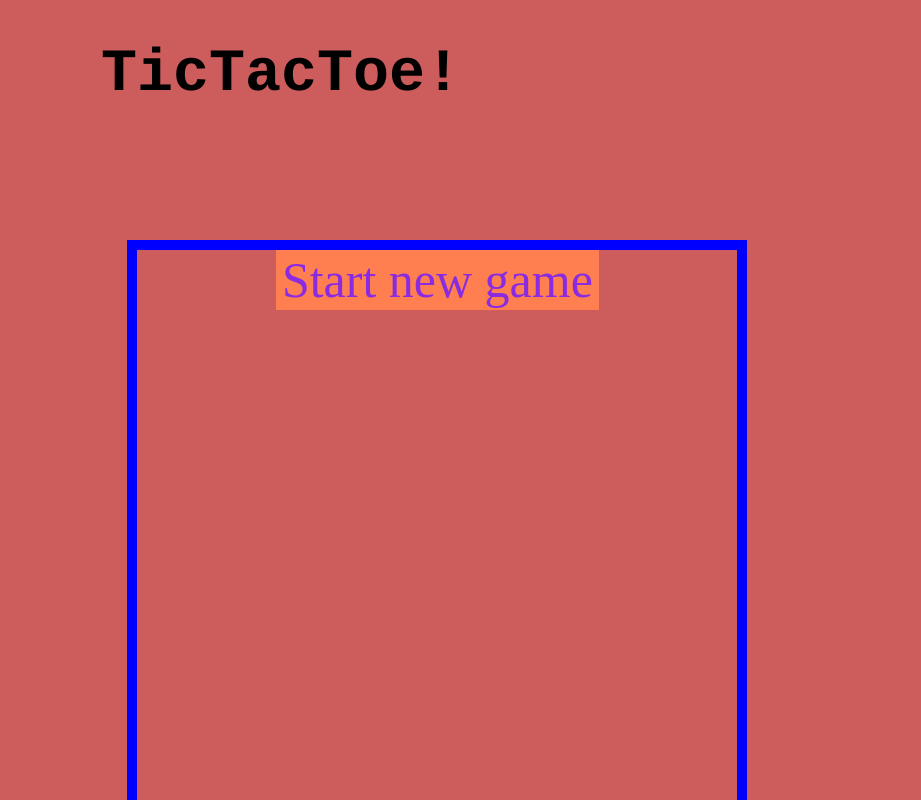
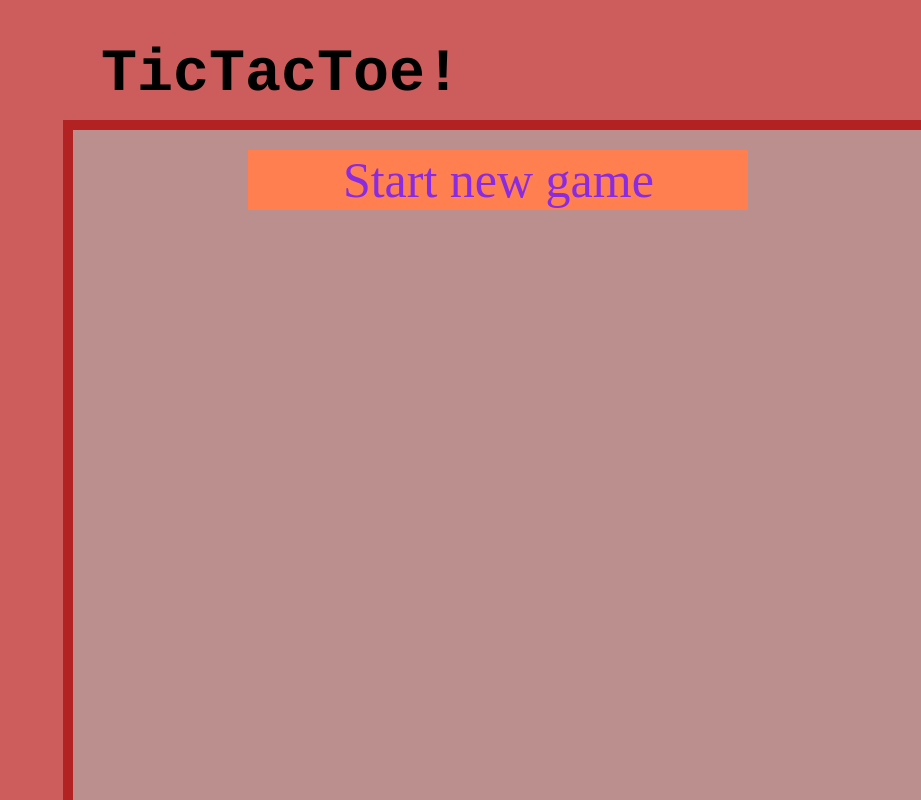
Before and after one commit to ThomasZoeter/Angular-TicTacToe, an Angular app: page /start-game in a window 1280 px wide. Shown: the whole page, without its empty margins (359-1280 px from the left). Built offline with nearby package versions, Linux system fonts and the light colour scheme.

Commit message:
Add invisible buttons on end screen and some more styling changes

```diff
--- a/src/app/game-ended-view/game-ended-view.css
+++ b/src/app/game-ended-view/game-ended-view.css
@@ -2,8 +2,8 @@
 .playfield {
   display: grid;
   grid-gap: 10px;
-  grid-template-columns: repeat(3, 150px);
-  grid-template-rows: repeat(3, 150px);
+  grid-template-columns: repeat(3, 250px);
+  grid-template-rows: repeat(3, 250px);
   place-self: center;
 }
 
@@ -12,6 +12,17 @@
   text-align: center;
   font-size: 100px;
   background-color: green;
+  visibility: visible;
+}
+
+button {
+  visibility: hidden;
+}
+
+.start-new-game {
+  visibility: visible;
+  font-size: 50px;
+  margin-top: 30px;
 }
 
 .fieldLost {
@@ -19,22 +30,20 @@
   text-align: center;
   font-size: 100px;
   background-color: red;
+  visibility: visible;
 }
 
 .center {
-  height: 700px;
-  width: 600px;
-  background: yellow;
-  border-color: blue;
+  height: 1000px;
+  width: 850px;
+  background: rosybrown;
+  border-color: firebrick;
   border-style: solid;
   border-width: 10px;
   text-align: center;
-
   position: fixed;
-  top: 30%;
-  left: 45%;
-  margin-top: -100px;
-  margin-left: -200px;
+  top: 15%;
+  left: 33%;
 }
 
 .enter-animation {
--- a/src/app/game-ended-view/game-ended-view.ts
+++ b/src/app/game-ended-view/game-ended-view.ts
@@ -13,10 +13,6 @@ import {ResultService} from '../services/result-game.service';
   template: `
       <div class="center" animate.enter="enter-animation">
           <h1>Game ended. {{ resultMessageString }}</h1>
-          <div> @if (winningRowString !== '') {
-              <h1> WinningRow: {{ winningRowString }}</h1>
-          }
-          </div>
           <div class="playfield">
               @for (value of valueFields;let idx = $index;track idx) {
                   <button [disabled]=true
@@ -25,8 +21,9 @@ import {ResultService} from '../services/result-game.service';
                   </button>
               }
           </div>
-          <button routerLink="/start-game">Start new game!</button>
+          <button class="start-new-game" routerLink="/start-game">Start new game!</button>
       </div>
+
   `
 })
 export class GameEnded implements OnInit {
--- a/src/app/game-view/game-view.css
+++ b/src/app/game-view/game-view.css
@@ -2,8 +2,8 @@
 .playfield {
   display: grid;
   grid-gap: 10px;
-  grid-template-columns: repeat(3, 150px);
-  grid-template-rows: repeat(3, 150px);
+  grid-template-columns: repeat(3, 250px);
+  grid-template-rows: repeat(3, 250px);
   place-self: center;
 }
 
@@ -26,19 +26,16 @@
 }
 
 .center {
-  height: 700px;
-  width: 600px;
-  background: yellow;
-  border-color: blue;
+  height: 1000px;
+  width: 850px;
+  background: rosybrown;
+  border-color: firebrick;
   border-style: solid;
   border-width: 10px;
   text-align: center;
-
   position: fixed;
-  top: 30%;
-  left: 45%;
-  margin-top: -100px;
-  margin-left: -200px;
+  top: 15%;
+  left: 33%;
 }
 
 .enter-animation {
--- a/src/app/start-game-view/start-game-view.css
+++ b/src/app/start-game-view/start-game-view.css
@@ -5,6 +5,22 @@ button {
   color: blueviolet;
   text-align: center;
   border: chartreuse;
+  margin-top: 20px;
+  width: 500px;
+}
+
+.sides {
+  font-size: 50px;
+  font-family: "Javanese Text", ui-serif;
+  background-color: coral;
+  color: blueviolet;
+  text-align: center;
+  border: chartreuse;
+  margin-top: 20px;
+  margin-left: 20px;
+  margin-right: 20px;
+  width: 200px;
+  height: 200px;
 }
 
 .enter-animation {
@@ -30,15 +46,16 @@ button:hover {
 }
 
 .center {
-  height: 700px;
-  width: 600px;
-  border-color: blue;
+  height: 1000px;
+  width: 850px;
+  background: rosybrown;
+  border-color: firebrick;
   border-style: solid;
   border-width: 10px;
   text-align: center;
 
   position: fixed;
-  top: 30%;
-  left: 38%;
+  top: 15%;
+  left: 33%;
 
 }
--- a/src/app/start-game-view/start-game-view.ts
+++ b/src/app/start-game-view/start-game-view.ts
@@ -17,9 +17,8 @@ import {PlayerService} from '../services/choose-player.service';
           @if (newGameHasBeenStarted()) {
               <div animate.enter="enter-animation">
                   <h1>Choose which side you want to play:</h1>
-                  <button (click)="changePlayer('X')">X</button>
-                  |
-                  <button (click)="changePlayer('O')">O</button>
+                  <button class="sides" (click)="changePlayer('X')">X</button>
+                  <button class="sides" (click)="changePlayer('O')">O</button>
 
               </div>
           }
```
